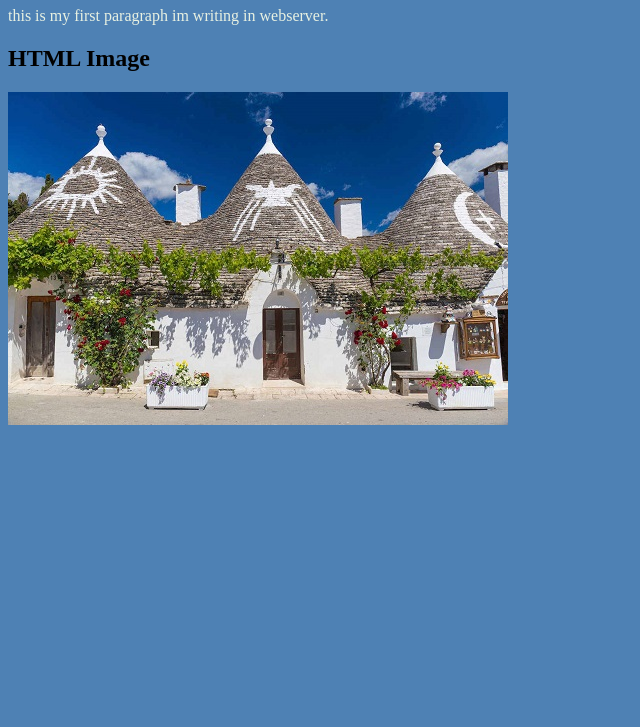
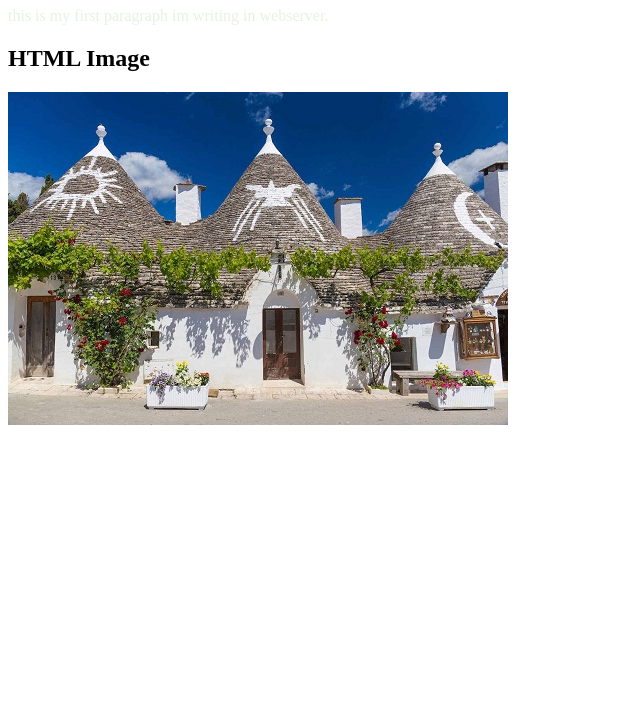
Before and after one commit to majjisuresh99/mastering-git, a plain HTML site: page index.html in a window 1280 px wide. Shown: the part 73-800 px from the top of the page, without its empty margins (0-640 px from the left). Drawn offline with Linux system fonts and the light colour scheme.

Commit message:
myfirstcolourchange

```diff
--- a/index.html
+++ b/index.html
@@ -1,6 +1,6 @@
 <!DOCTYPE html>
 <html>
-<body style="background-color:rgb(78, 129, 180);">
+<body style="background-color:rgb(255, 255, 255);">
 
 <h1>THIS MY FIRST WEBSITE</h1>
 
```
